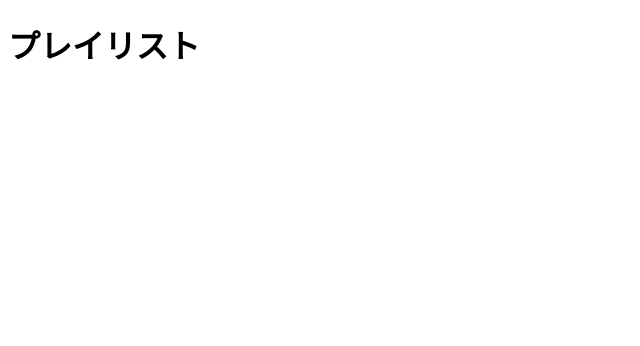
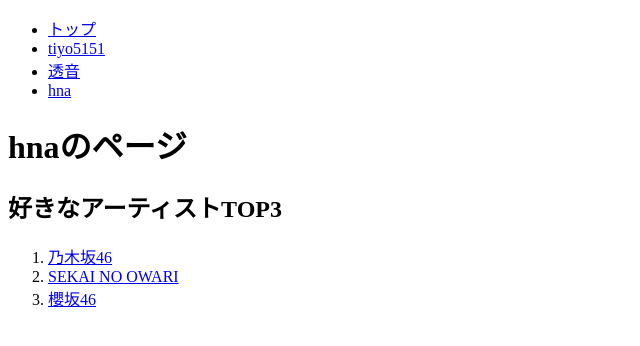
Before and after one commit to s1f102401281/team-project, a plain HTML site: page html/hna.html in a window 1280 px wide. Shown: the whole page, without its empty margins (0-640 px from the left). Drawn offline with Linux system fonts and the light colour scheme; files that its build step writes are made by us from their sources.

Commit message:
好きなアーティスト

```diff
--- a/html/hna.html
+++ b/html/hna.html
@@ -6,6 +6,22 @@
         <link rel="stylesheet" type="text/css" href="css/hna.css">
     </head>
     <body>
-       <h1>プレイリスト</h1>
+        <div class="sidebar">
+            <ul>
+                <li><a href="index.html">トップ</a></li>
+                <li><a href="tiyo5151.html">tiyo5151</a></li>
+                <li><a href="tone.html">透音</a></li>
+                <li><a href="hna.html">hna</a></li>
+            </ul>
+        </div>
+       <h1>hnaのページ</h1>
+       <h2>好きなアーティストTOP3</h2>
+       <ol>
+            <li><a href="https://www.nogizaka46.com">乃木坂46</a></li>
+            <li><a href="https://sekainoowari.jp/">SEKAI NO OWARI</a></li>
+            <li><a href="https://sakurazaka46.com/">櫻坂46</a></li>
+        </ol>
+
+
     </body>
 </html>
```
